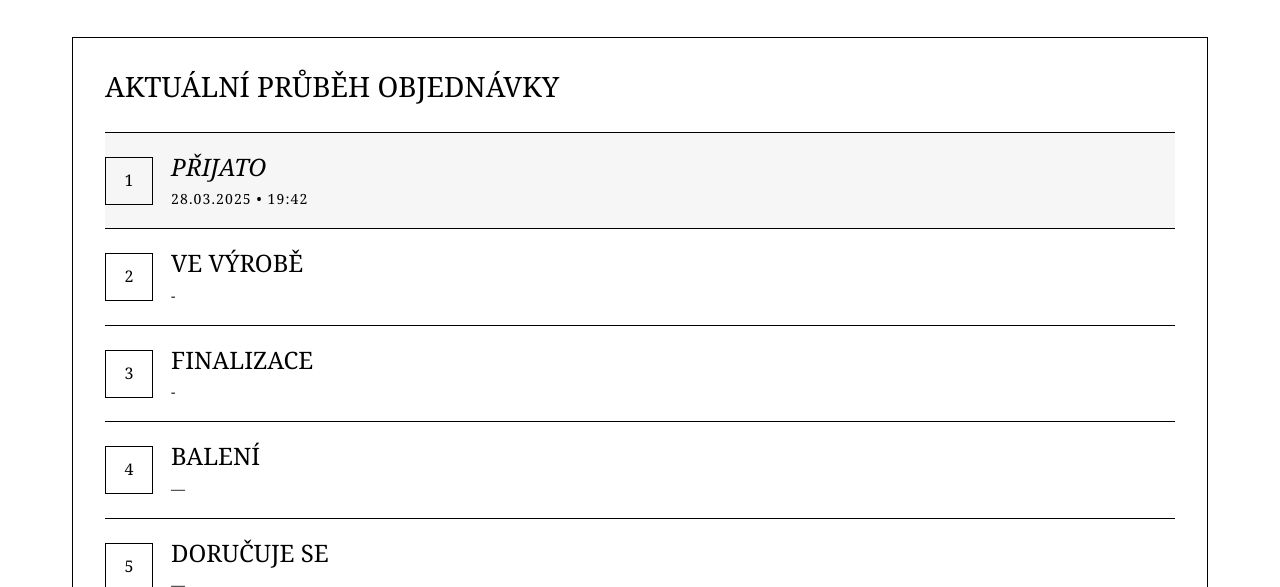
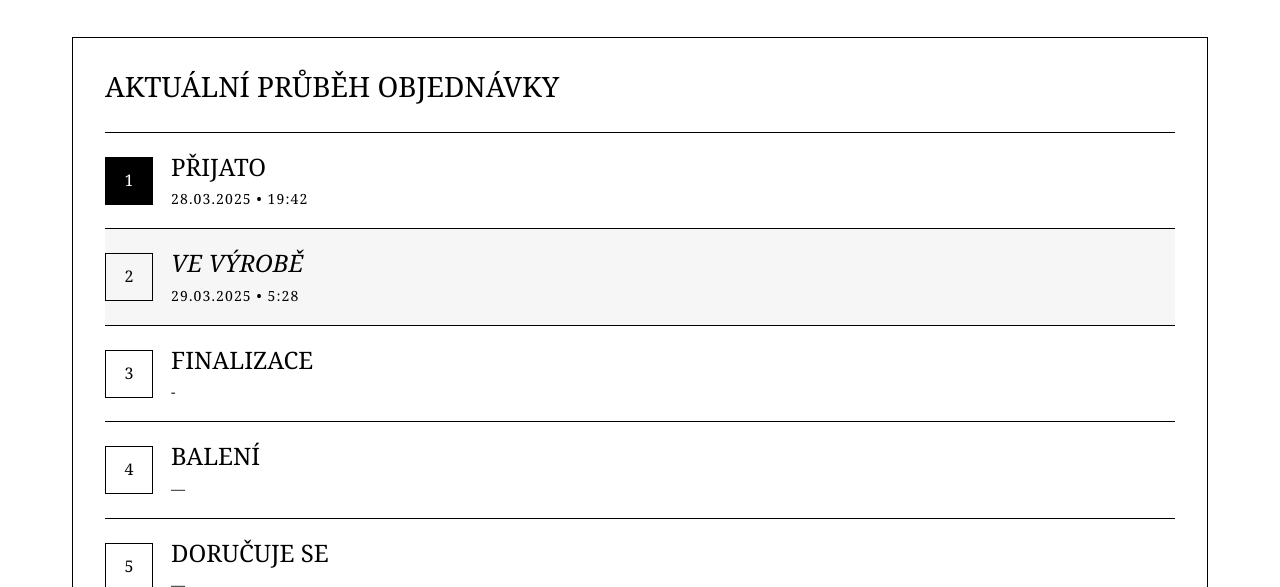
Before and after one commit to cekobiko/cekobiko.github.io, a plain HTML site: page CEKOBIKO007.html in a window 1280 px wide. Shown: the part 513-1100 px from the top of the page. Drawn offline with Linux system fonts and the light colour scheme.

Commit message:
Update CEKOBIKO007.html

```diff
--- a/CEKOBIKO007.html
+++ b/CEKOBIKO007.html
@@ -363,7 +363,7 @@
         <h2>Aktuální průběh objednávky</h2>
 
         <ul class="status-list">
-          <li class="status-item is-current">
+          <li class="status-item is-done">
             <div class="status-number">1</div>
             <div>
               <div class="status-name">Přijato</div>
@@ -371,11 +371,11 @@
             </div>
 
           </li>
-          <li class="status-item">
+          <li class="status-item is-current">
             <div class="status-number">2</div>
             <div>
               <div class="status-name">Ve výrobě</div>
-              <div class="status-time">-</div>
+              <div class="status-time">29.03.2025 • 5:28</div>
             </div>
           </li>
           <li class="status-item">
```
